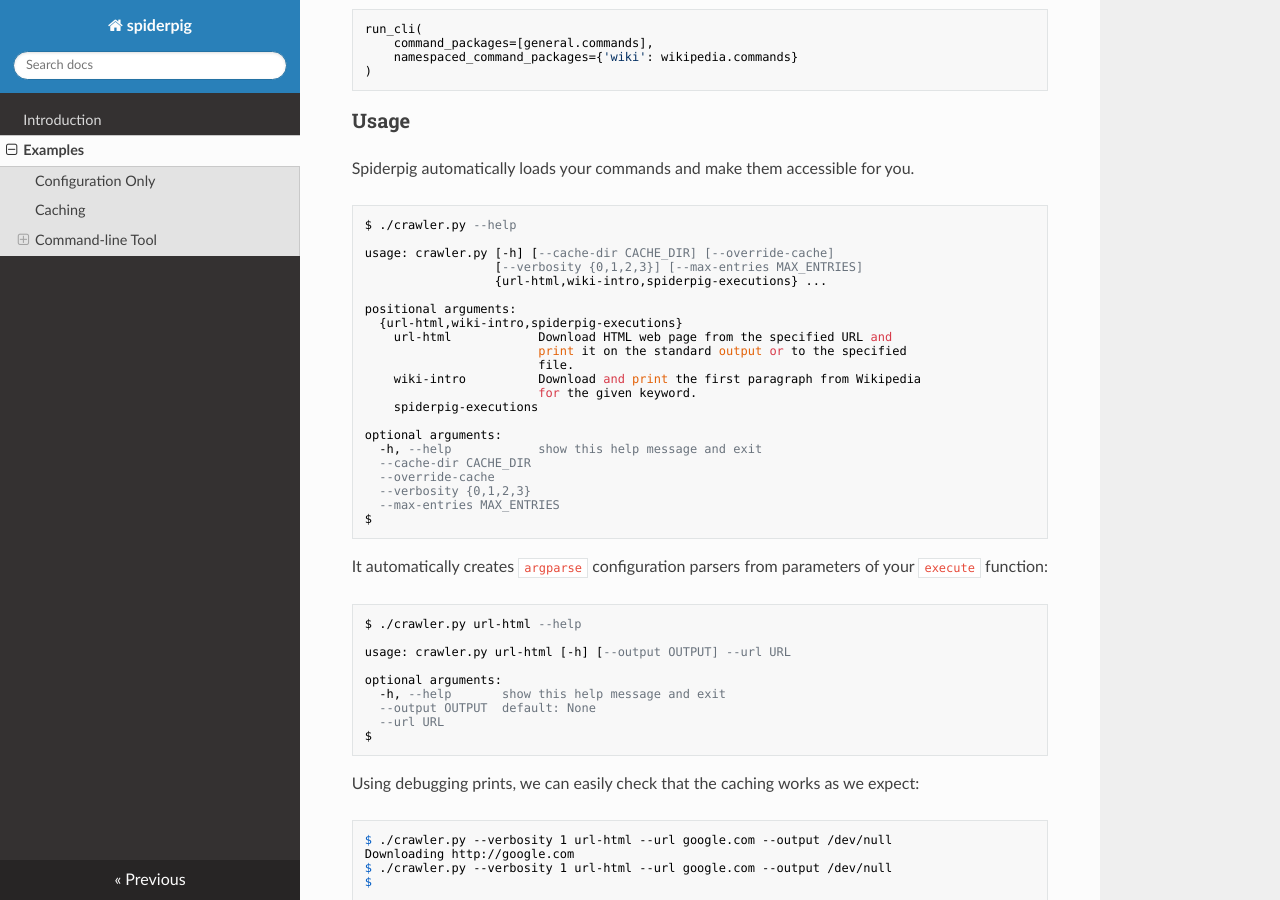
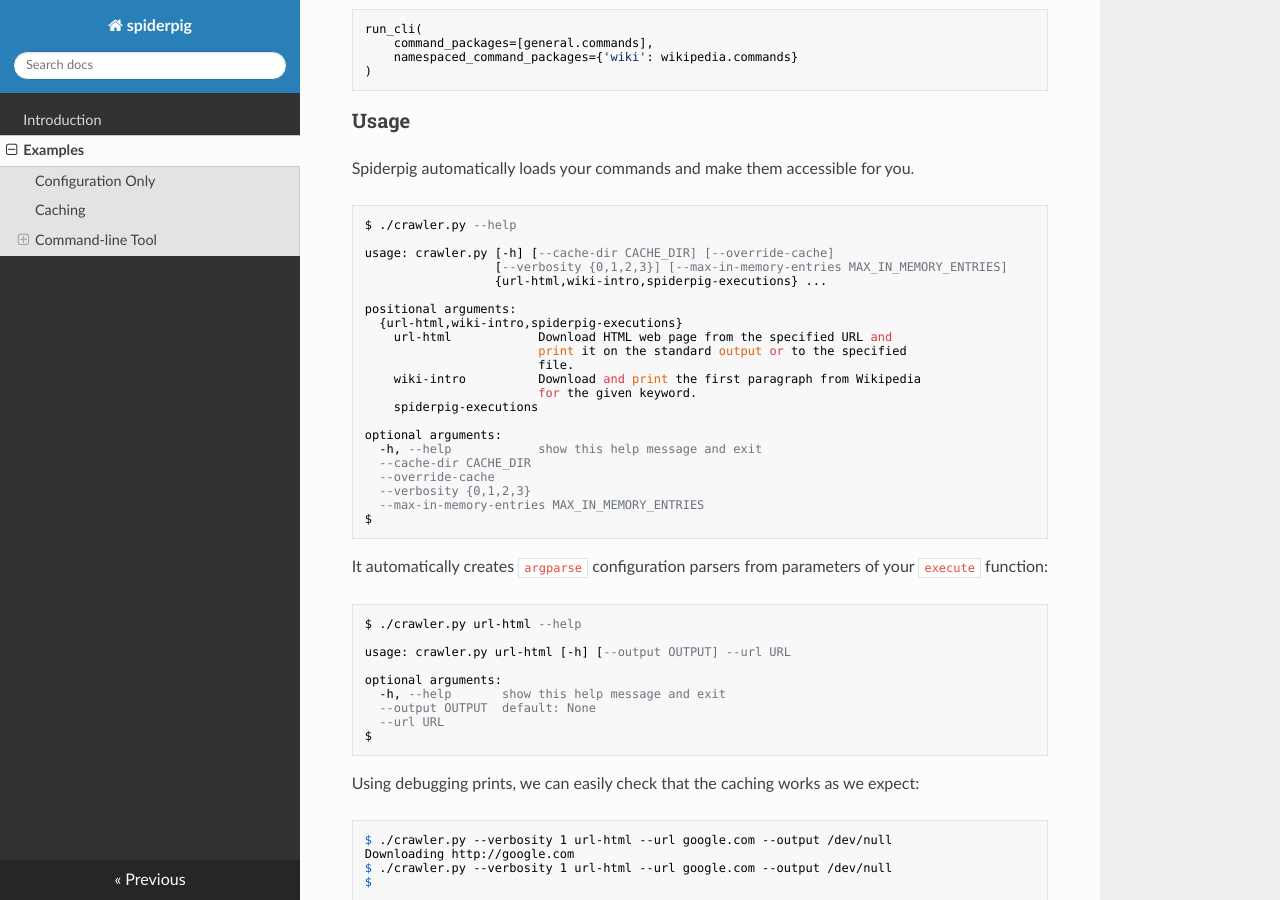
Before and after one commit to papousek/spiderpig, an MkDocs documentation site: the page built from docs/examples.md, in a window 1280 px wide and 900 px high, scrolled down 3171 px. Built offline with MkDocs 1.6.1, drawn with Linux system fonts in a browser that asks for light colours; nearby versions of some CDN libraries; old or Windows-style settings are respelled for this version of MkDocs.

Commit message:
update docs

````diff
--- a/docs/examples.md
+++ b/docs/examples.md
@@ -186,7 +186,7 @@ Spiderpig automatically loads your commands and make them accessible for you.
 $ ./crawler.py --help
 
 usage: crawler.py [-h] [--cache-dir CACHE_DIR] [--override-cache]
-                  [--verbosity {0,1,2,3}] [--max-entries MAX_ENTRIES]
+                  [--verbosity {0,1,2,3}] [--max-in-memory-entries MAX_IN_MEMORY_ENTRIES]
                   {url-html,wiki-intro,spiderpig-executions} ...
 
 positional arguments:
@@ -203,7 +203,7 @@ optional arguments:
   --cache-dir CACHE_DIR
   --override-cache
   --verbosity {0,1,2,3}
-  --max-entries MAX_ENTRIES
+  --max-in-memory-entries MAX_IN_MEMORY_ENTRIES
 $
 ```
 It automatically creates `argparse` configuration parsers from parameters of your
````
